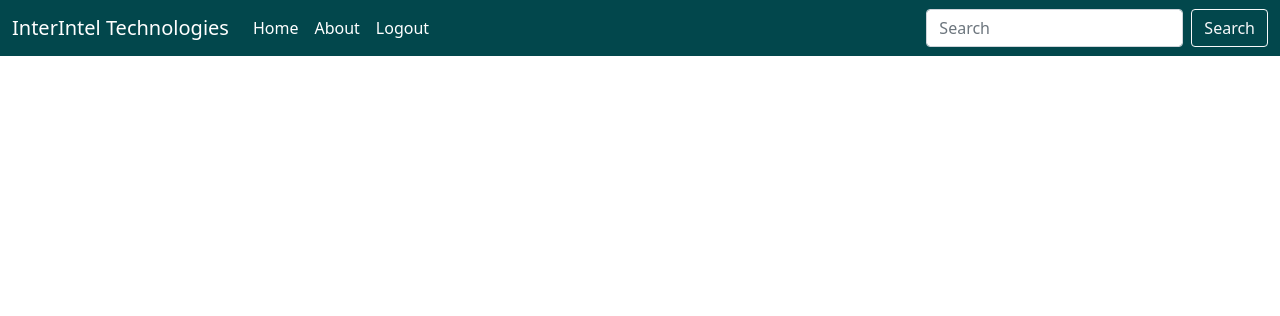
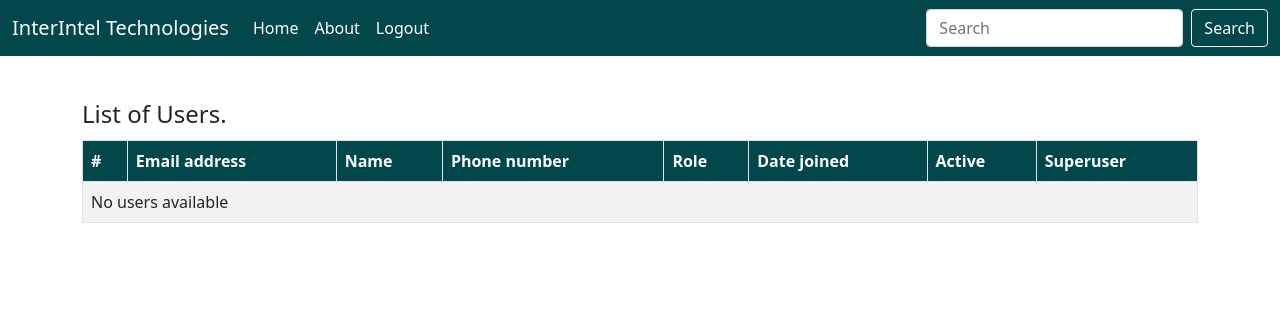
Before and after one commit to qinyanjuidavid/supreme-eureke, a Django app: template modules/templates/pages/home.html in a window 1280 px wide. Shown: the top 316 px of the page. Run offline with Django 4.2, Linux system fonts and the light colour scheme; the template is opened without the code that fills it, so the values that code supplies are empty; parts of the project's set-up code (start-up, migrations or seed data) failed here and were passed over; some libraries are stand-ins or nearby versions.

Commit message:
chg: login success page

```diff
--- a/modules/accounts/views.py
+++ b/modules/accounts/views.py
@@ -64,5 +64,8 @@ def HomeView(request):
     """
     View for the home page.
     """
-    context = {}
+    userQuery = User.objects.all()
+    context = {
+        "users": userQuery,
+    }
     return render(request, "pages/home.html", context)
--- a/modules/templates/accounts/base.html
+++ b/modules/templates/accounts/base.html
@@ -7,6 +7,8 @@
     <meta name="viewport" content="width=device-width, initial-scale=1" />
 
     <!-- Bootstrap CSS -->
+    <link href="https://stackpath.bootstrapcdn.com/font-awesome/4.7.0/css/font-awesome.min.css" rel="stylesheet" integrity="sha384wvfXpqpZZVQGK6TAh5PVlGOfQNHSoD2xbE+QkPxCAFlNEevoEH3Sl0sibVcOQVnN"
+    crossorigin="anonymous">
     <link
       href="https://cdn.jsdelivr.net/npm/bootstrap@5.0.2/dist/css/bootstrap.min.css"
       rel="stylesheet"
--- a/modules/templates/pages/home.html
+++ b/modules/templates/pages/home.html
@@ -1,7 +1,63 @@
-{% extends "accounts/base.html" %} {% load i18n %}
+{% extends "accounts/base.html" %}
+{% load i18n %}
+
 <!--Block Header-->
 {% block head_title %} {% translate "Welcome" %} {% endblock head_title %}
-{%block navBar%}
-{%include 'includes/navbar.html'%}
-{%endblock%}
-{%block content%}  {%endblock content%}
+
+{% block navBar %}
+  {% include 'includes/navbar.html' %}
+{% endblock %}
+
+<!--Block content-->
+{% block content %}
+  <div class="container">
+    <div class="jumbotron mt-4">
+      <legend class="mt-3" align="left">List of Users.</legend>
+      <table class="table table-striped table-bordered">
+        <tr>
+          <thead class="text-white" style="background-color: #02474c">
+            <th>#</th>
+            <th>Email address</th>
+            <th>Name</th>
+            <th>Phone number</th>
+            <th>Role</th>
+            <th>Date joined</th>
+            <th>Active</th>
+            <th>Superuser</th>
+          </thead>
+        </tr>
+        {% if users %}
+          {% for user in users %}
+            <tr>
+              <td>{{ forloop.counter }}.</td>
+              <td>{{ user.email }}</td>
+              <td>{{ user.name }}</td>
+              <td>{{ user.phone_no }}</td>
+              <td>{{ user.role }}</td>
+              <td>{{ user.timestamp }}</td>
+              <td>
+                {% if user.is_active %}
+                  <i class="fa fa-check fa-lg text-success"></i>
+                {% else %}
+                  <i class="fa fa-times fa-lg text-danger"></i>
+                {% endif %}
+              </td>
+              <td>
+                {% if user.is_superuser or user.role == "SUPERUSER" %}
+                  <i class="fa fa-check fa-lg text-success"></i>
+                {% else %}
+                  <i class="fa fa-times fa-lg text-danger"></i>
+                {% endif %}
+              </td>
+            </tr>
+          {% endfor %}
+        {% else %}
+          <!-- Display an empty row if there are no users -->
+          <tr>
+            <td colspan="8">No users available</td>
+          </tr>
+        {% endif %}
+      </table>
+    </div>
+  </div>
+{% endblock content %}
```
